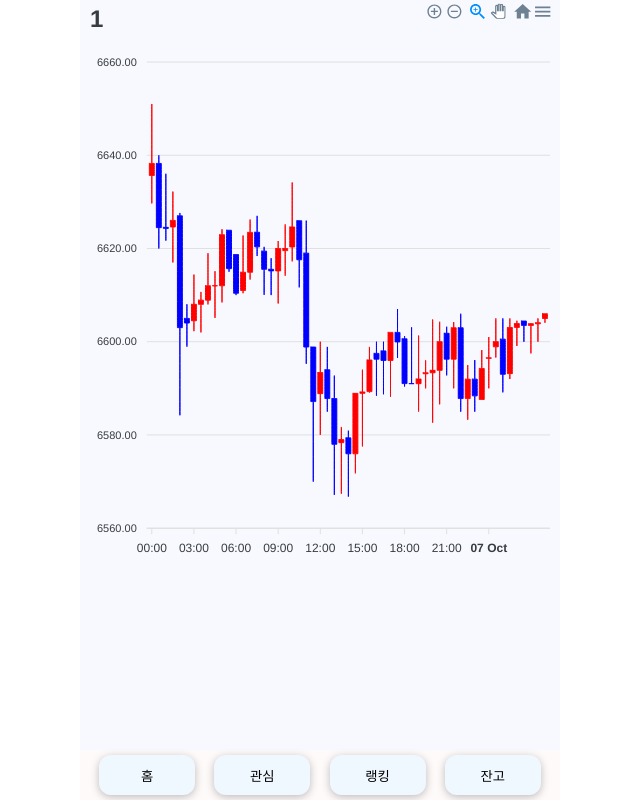
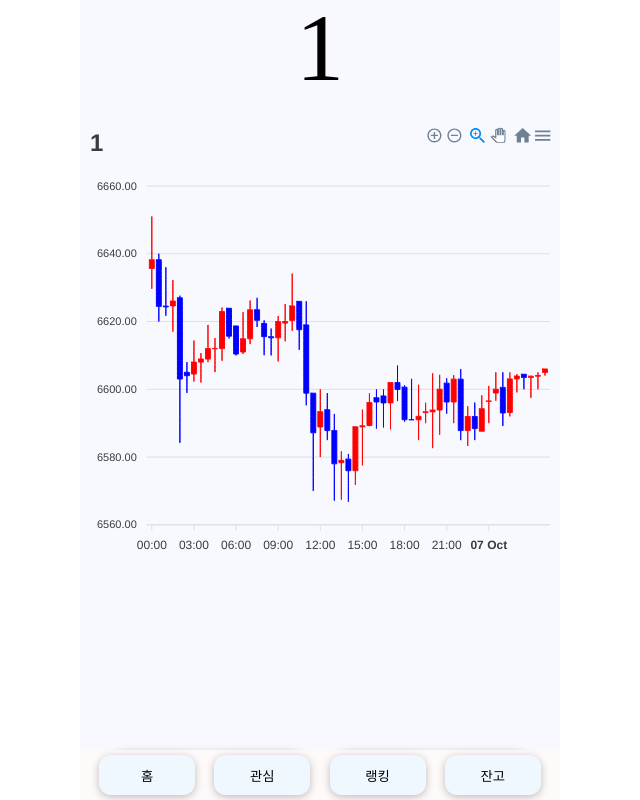
Before and after one commit to raehy19/investing_frontend, a Next.js app in the folder investing-frontend/: page /chart/1 in a window 1280 px wide. Shown: the whole page, without its empty margins (320-960 px from the left). Built offline with nearby package versions, Linux system fonts and the light colour scheme.

Commit message:
feat : chart page add order button

```diff
--- a/investing-frontend/pages/chart/[stockcode].jsx
+++ b/investing-frontend/pages/chart/[stockcode].jsx
@@ -1,9 +1,54 @@
 import Chart from '../../src/components/Chart';
 import { useRouter } from 'next/router';
+import styled from 'styled-components';
 
 const Chartpage = () => {
-	const query = useRouter();
-	return <Chart name={`${query.query.stockcode}`} />;
+	const router = useRouter();
+	return (
+		<Container>
+			<StockInfo>{router.query.stockcode}</StockInfo>
+			<Chart name={`${router.query.stockcode}`} />
+			<BtnContainer>
+				<Button color={'rgba(255, 0, 0, 0.4)'} onClick={() => router.push('/order')}>
+					매수
+				</Button>
+				<Button color={'rgba(0, 0, 255, 0.4)'} onClick={() => router.push('/order')}>
+					매도
+				</Button>
+			</BtnContainer>
+		</Container>
+	);
 };
 
 export default Chartpage;
+
+const StockInfo = styled.div`
+	font-size: 6rem;
+	height: 8rem;
+`;
+
+const Container = styled.div`
+	width: 100%;
+	height: 100%;
+	display: flex;
+	flex-direction: column;
+	align-items: center;
+	justify-content: space-between;
+`;
+
+const BtnContainer = styled.div`
+	width: 100%;
+	height: 60px;
+	display: flex;
+	flex-direction: row;
+	justify-content: space-evenly;
+	align-items: center;
+`;
+
+const Button = styled.button`
+	background-color: ${(props) => props.color};
+	width: 40%;
+	height: 40px;
+	border-radius: 12px;
+	box-shadow: 0 2px 8px rgba(0, 0, 0, 0.25);
+`;
--- a/investing-frontend/src/components/Chart/index.jsx
+++ b/investing-frontend/src/components/Chart/index.jsx
@@ -280,6 +280,6 @@ const Chart = ({ name }) => {
 export default Chart;
 
 const Container = styled.div`
-	height: 100%;
+	height: 80%;
 	width: 100%;
 `;
```
